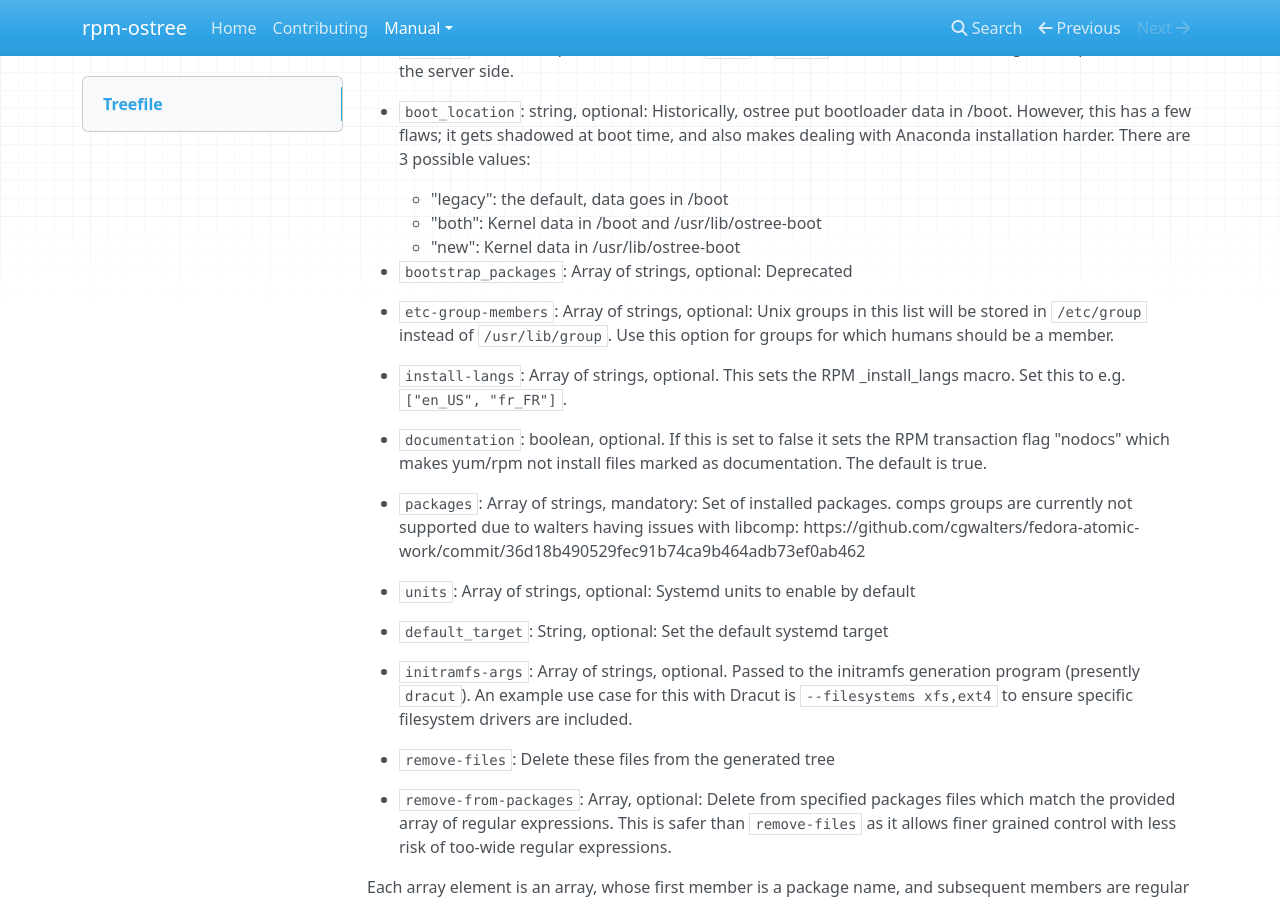
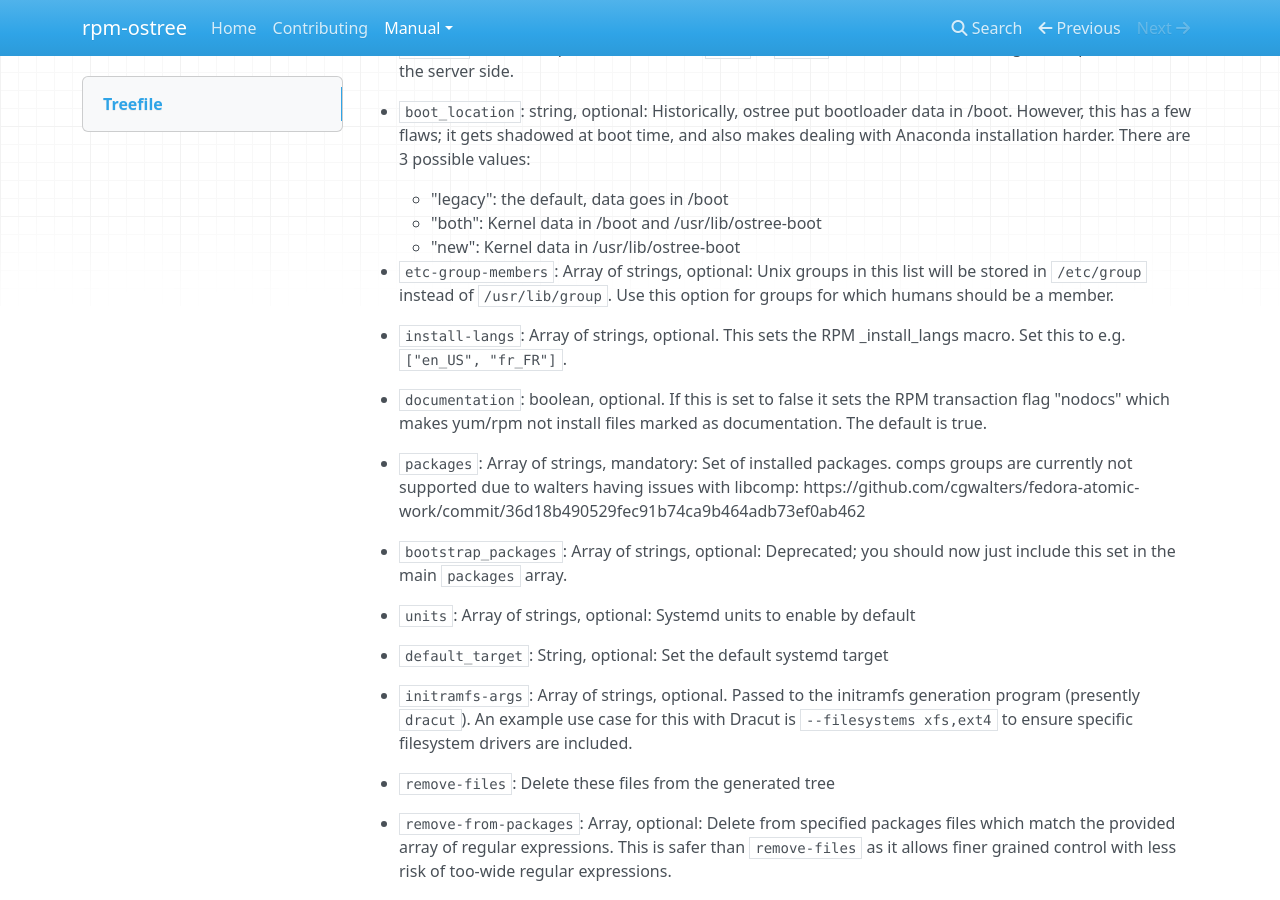
Before and after one commit to coreos/rpm-ostree, an MkDocs documentation site: the page built from docs/manual/treefile.md, in a window 1280 px wide and 900 px high, scrolled down 447 px. Built offline with MkDocs 1.6.1, drawn with Linux system fonts in a browser that asks for light colours; nearby versions of some CDN libraries; old or Windows-style settings are respelled for this version of MkDocs.

Commit message:
doc: Explain `bootstrap_packages` a bit more
Closes: #242

Closes: #252
Approved by: miabbott

```diff
--- a/docs/manual/treefile.md
+++ b/docs/manual/treefile.md
@@ -50,6 +48,9 @@ It supports the following parameters:
  * `packages`: Array of strings, mandatory: Set of installed packages.
    comps groups are currently not supported due to walters having issues with libcomp:
    https://github.com/cgwalters/fedora-atomic-work/commit/36d18b490529fec91b74ca9b464adb73ef0ab462
+
+ * `bootstrap_packages`: Array of strings, optional: Deprecated; you should
+    now just include this set in the main `packages` array.
 
  * `units`: Array of strings, optional: Systemd units to enable by default
 
```
Also changed, not shown: other parts of docs/manual/treefile.md (+0 -2 lines).
